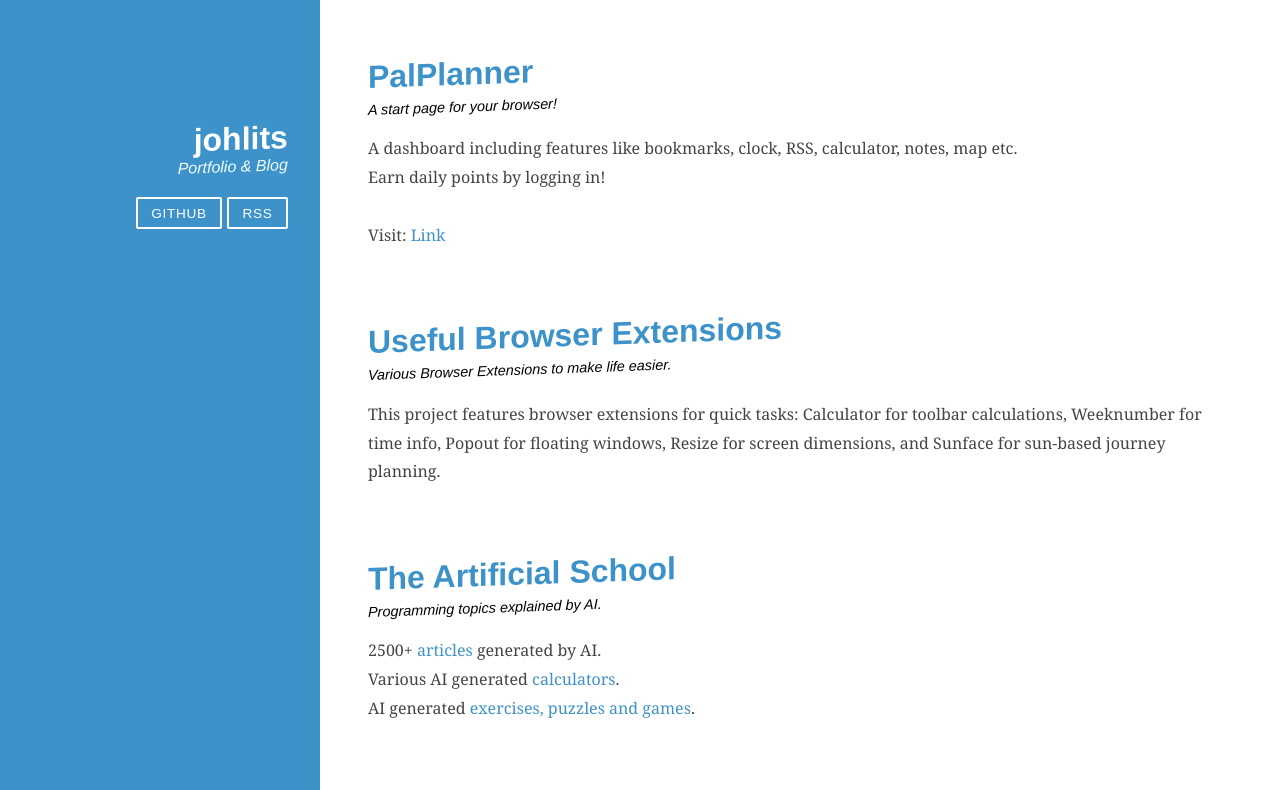
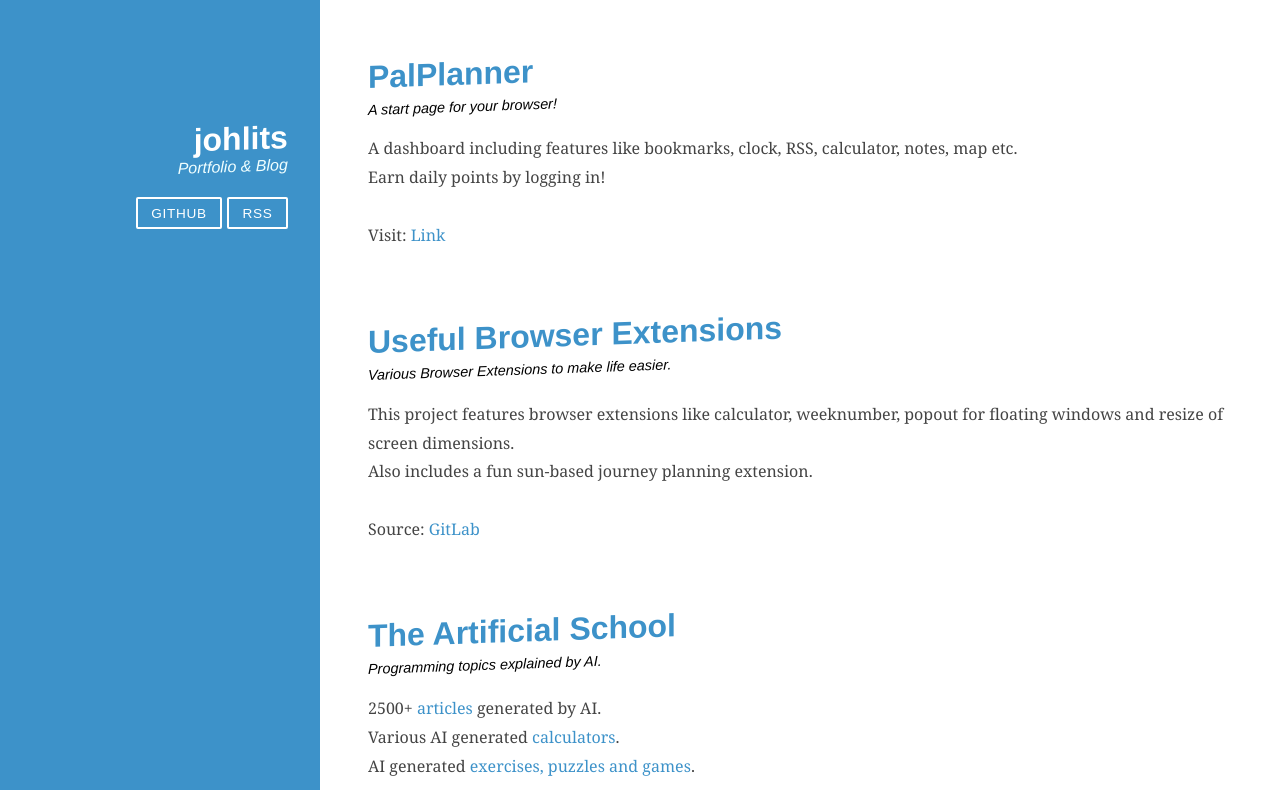
Before and after one commit to johlits/johlits.github.io, a plain HTML site: page index.html in a window 1280 px wide. Shown: the top 790 px of the page. Drawn offline with Linux system fonts and the light colour scheme.

Commit message:
Update index.html

```diff
--- a/index.html
+++ b/index.html
@@ -65,7 +65,9 @@
                     </header>
                     <div class="post-description">
                         <p>
-			    This project features browser extensions for quick tasks: Calculator for toolbar calculations, Weeknumber for time info, Popout for floating windows, Resize for screen dimensions, and Sunface for sun-based journey planning.
+			    This project features browser extensions like calculator, weeknumber, popout for floating windows and resize of screen dimensions. <br/>
+			    Also includes a fun sun-based journey planning extension.<br/><br/>
+			    Source: <a href="https://gitlab.com/johlits/browser-extensions-public">GitLab</a>
                         </p>
                     </div>
                 </section>
```
